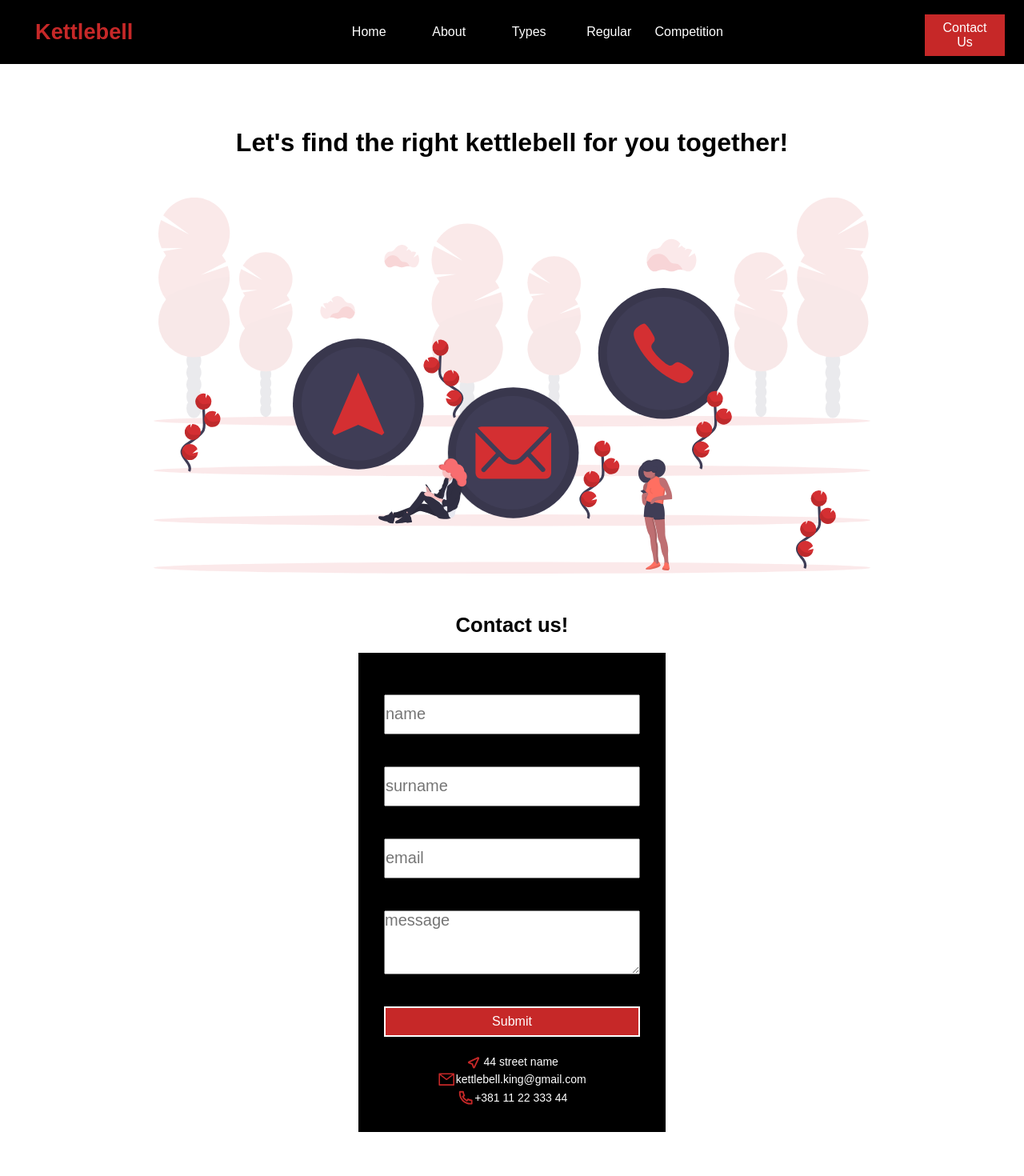
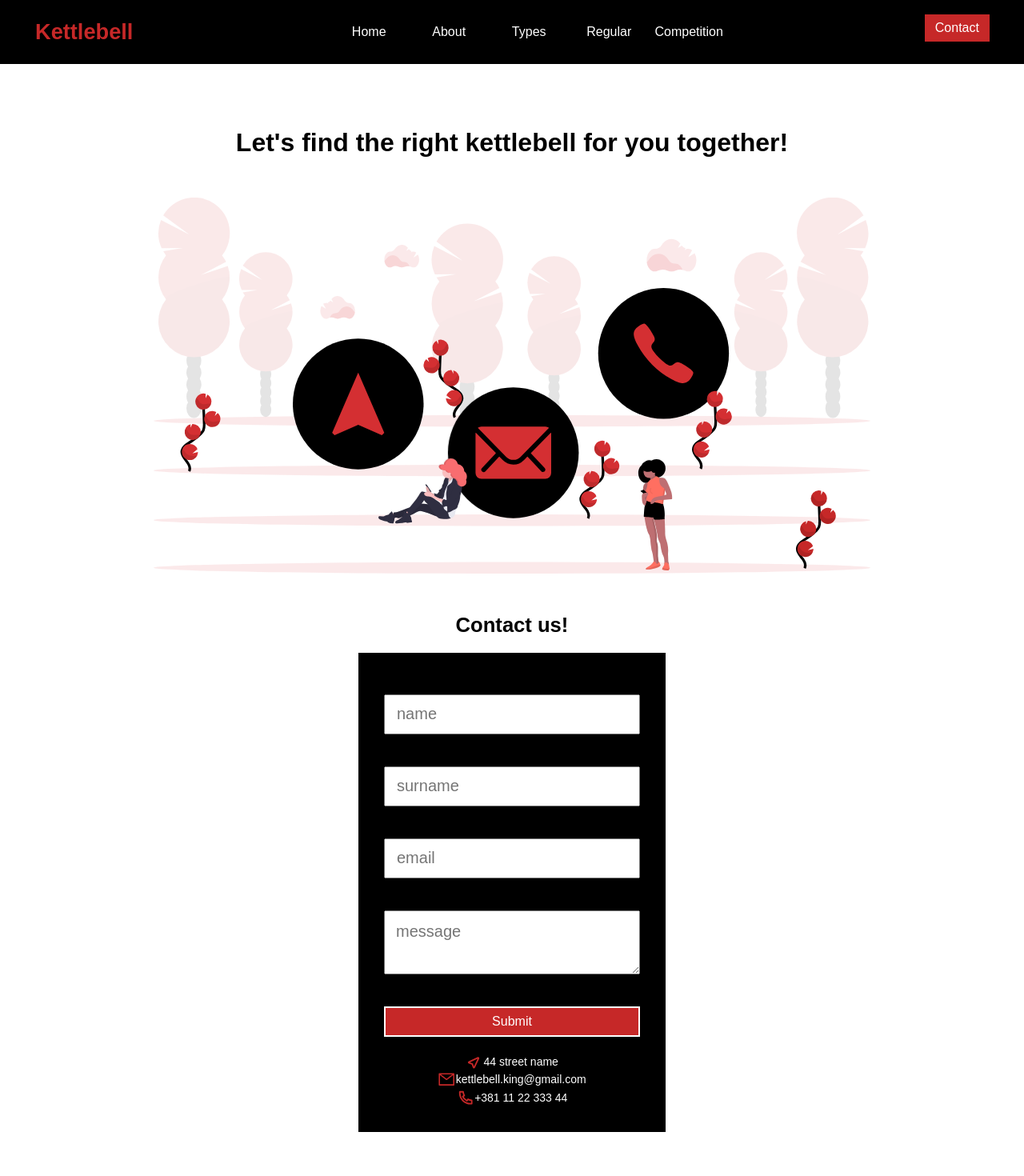
Before and after one commit to nebojsadj/Kettlebells, a React (Create React App) app: page /contact in a window 1280 px wide. Shown: the top 1470 px of the page at 80% size. Built offline with nearby package versions, Linux system fonts and the light colour scheme.

Commit message:
fixing responsive

```diff
--- a/src/components/About/AboutStyle.js
+++ b/src/components/About/AboutStyle.js
@@ -16,21 +16,30 @@ export const Container = styled.div`
     flex-direction: column;
   }
   @media screen and (max-width: 425px) {
-    height: 1250px;
+    height: 1100px;
     h2 {
       font-size: 1.3em;
       margin: 20px auto;
       margin-top: 2em;
     }
   }
+  @media screen and (max-width: 375px) {
+    height: 1150px;
+  }
+  @media screen and (max-width: 360px) {
+    height: 1140px;
+  }
   @media screen and (max-width: 320px) {
-    height: 1300px;
+    height: 1200px;
     h2 {
       font-size: 1.2em;
       margin: 20px auto;
       margin-top: 2em;
     }
-  } ;
+  }
+  @media screen and (max-width: 280px) {
+    height: 1240px;
+  }
 `;
 
 export const Heading = styled.h2`
@@ -70,7 +79,6 @@ export const BoxTop = styled.div`
       font-size: 15px;
     }
     padding-bottom: 0;
-    /* height: 500px; */
   } ;
 `;
 
@@ -80,7 +88,7 @@ export const Holder = styled.div`
     display: flex;
     flex-direction: column;
     height: 90vh;
-  } ;
+  }
 `;
 
 export const BoxLeft = styled.div`
@@ -102,10 +110,10 @@ export const BoxLeft = styled.div`
   @media screen and (max-width: 425px) {
     margin-top: 0;
     padding: 0 1.5em;
-    img {
-      margin-top: 1.4em;
-    }
-  } ;
+  }
+  @media screen and (max-width: 425px) {
+    margin-top: 1.2em;
+  }
 `;
 
 export const BoxRight = styled.div`
@@ -127,7 +135,8 @@ export const BoxRight = styled.div`
     margin-bottom: 7em;
   }
   @media screen and (max-width: 425px) {
-    padding: 0 1.5em 1em 1.5em;
+    padding: 0 1.5em;
+    margin-top: 1em;
     margin-bottom: 2em;
-  } ;
+  }
 `;
--- a/src/components/Contact/ContactStyle.js
+++ b/src/components/Contact/ContactStyle.js
@@ -86,12 +86,17 @@ export const Input = styled.input`
   height: 50px;
   margin: 20px;
   font-size: 20px;
+  padding-left: 0.7em;
 
   &:focus {
     box-shadow: 0 0 9px white;
   }
   @media screen and (max-width: 425px) {
     height: 40px;
+    font-size: 18px;
+  }
+  @media screen and (max-width: 320px) {
+    height: 35px;
   }
 `;
 
@@ -100,9 +105,14 @@ export const TextArea = styled.textarea`
   height: 80px;
   margin: 20px;
   font-size: 20px;
+  padding-top: 0.7em;
+  padding-left: 0.7em;
 
   &:focus {
     box-shadow: 0 0 9px white;
+  }
+  @media screen and (max-width: 425px) {
+    font-size: 18px;
   }
 `;
 
--- a/src/components/Navbar/Navbar.js
+++ b/src/components/Navbar/Navbar.js
@@ -85,7 +85,7 @@ function Navbar({ secondRoute, toggle }) {
           </NavMenu>
           <NavItem>
             <Link to="/contact">
-              <Button>Contact Us</Button>
+              <Button>Contact</Button>
             </Link>
           </NavItem>
         </NavbarContainer>
--- a/src/components/Sidebar/Sidebar.js
+++ b/src/components/Sidebar/Sidebar.js
@@ -91,7 +91,7 @@ function Sidebar({ toggle, sideOpen }) {
               toggle();
             }}
           >
-            Contact Us
+            Contact
           </Button>
         </NavItem>
       </NavMenu>
--- a/src/components/Types/TypesStyle.js
+++ b/src/components/Types/TypesStyle.js
@@ -6,19 +6,19 @@ export const Container = styled.div`
   min-height: 550px;
 
   @media screen and (max-width: 425px) {
-    height: 1080px;
+    min-height: 1080px;
     h2 {
       font-size: 1.3em;
     }
   }
-  @media screen and (max-width: 425px) {
-    height: 980px;
+  @media screen and (max-width: 375px) {
+    min-height: 950px;
     h2 {
       font-size: 1.2em;
     }
   }
   @media screen and (max-width: 320px) {
-    height: 920px;
+    min-height: 900px;
   }
 `;
 
@@ -30,6 +30,9 @@ export const BoxContainer = styled.div`
   @media screen and (max-width: 768px) {
     flex-direction: column;
     margin-bottom: 4em;
+  }
+  @media screen and (max-width: 375px) {
+    margin-bottom: 1em;
   }
 `;
 
```
Also changed, not shown: src/pictures/contactUs.svg.
